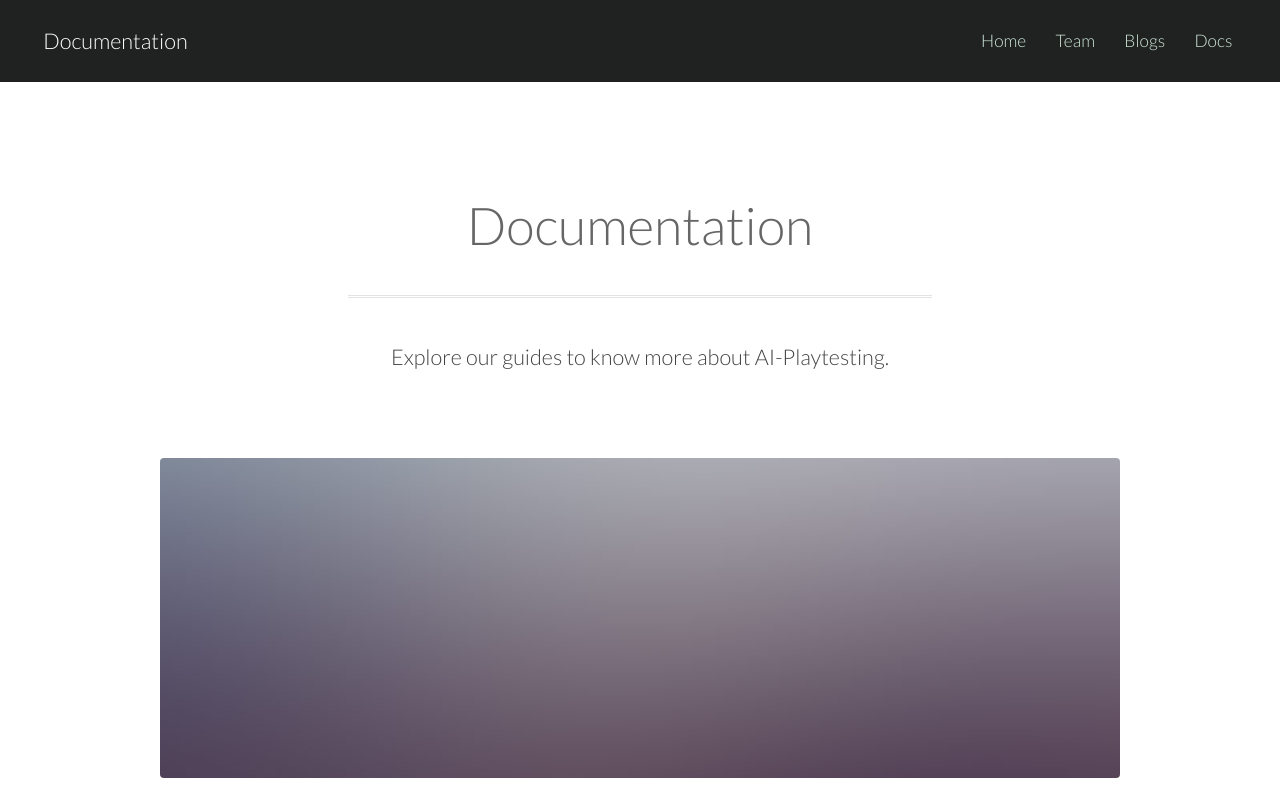
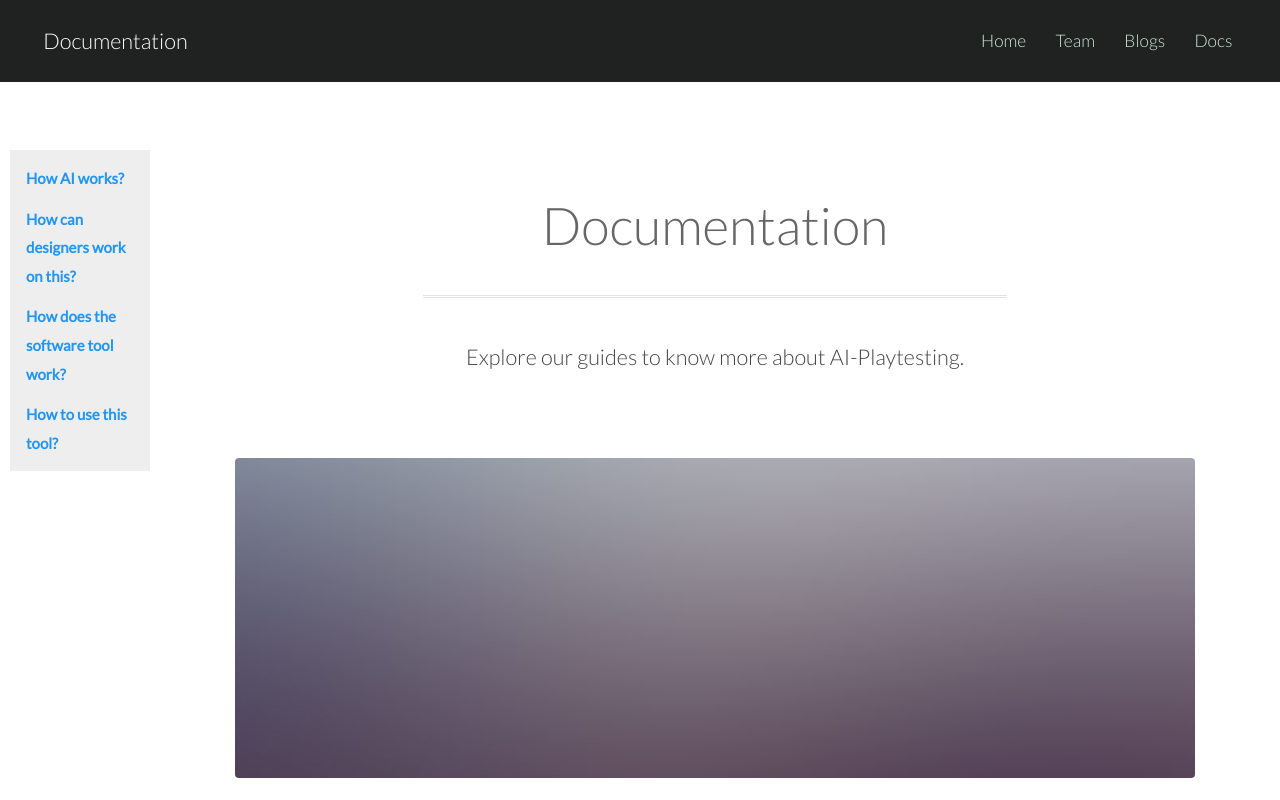
Before and after one commit to AIPlaytesting/website, a plain HTML site: page doc.html in a window 1280 px wide. Shown: the top 800 px of the page. Drawn offline with Linux system fonts and the light colour scheme.

Commit message:
Added side nav bar.

```diff
--- a/doc.html
+++ b/doc.html
@@ -19,6 +19,7 @@
 			<link rel="stylesheet" href="css/style.css" />
 			<link rel="stylesheet" href="css/style-xlarge.css" />
 		</noscript>
+		<link rel="stylesheet" href="style.css" />
 		<!--[if lte IE 8]><link rel="stylesheet" href="css/ie/v8.css" /><![endif]-->
 	</head>
 	<body>
@@ -39,6 +40,12 @@
 			</header>
 
 		<!-- Main -->
+			<div class="sidenav">
+				<a href="#about">How AI works?</a>
+				<a href="#services">How can designers work on this?</a>
+				<a href="#clients">How does the software tool work?</a>
+				<a href="#contact">How to use this tool?</a>
+			</div>
 			<section id="main" class="wrapper">
 				<div class="container">
 
--- /dev/null
+++ b/style.css
@@ -0,0 +1,40 @@
+.sidenav {
+    width: 140px;
+    position: fixed;
+    z-index: 1;
+    top: 150px;
+    left: 10px;
+    background: #eee;
+    overflow-x: hidden;
+    padding: 8px 0;
+}
+
+.sidenav a {
+    padding: 6px 8px 6px 16px;
+    text-decoration: none;
+    font-size: 15px;
+    font-weight: bold;
+    color: #2196F3;
+    display: block;
+}
+
+.sidenav a:hover {
+    color: #064579;
+}
+
+#main {
+    margin-left: 150px;
+    /* Same width as the sidebar + left position in px */
+    /* font-size: 28px; */
+    /* Increased text to enable scrolling */
+    /* padding: 0px 10px; */
+}
+
+@media screen and (max-height: 450px) {
+    .sidenav {
+        padding-top: 15px;
+    }
+    .sidenav a {
+        font-size: 18px;
+    }
+}
```
